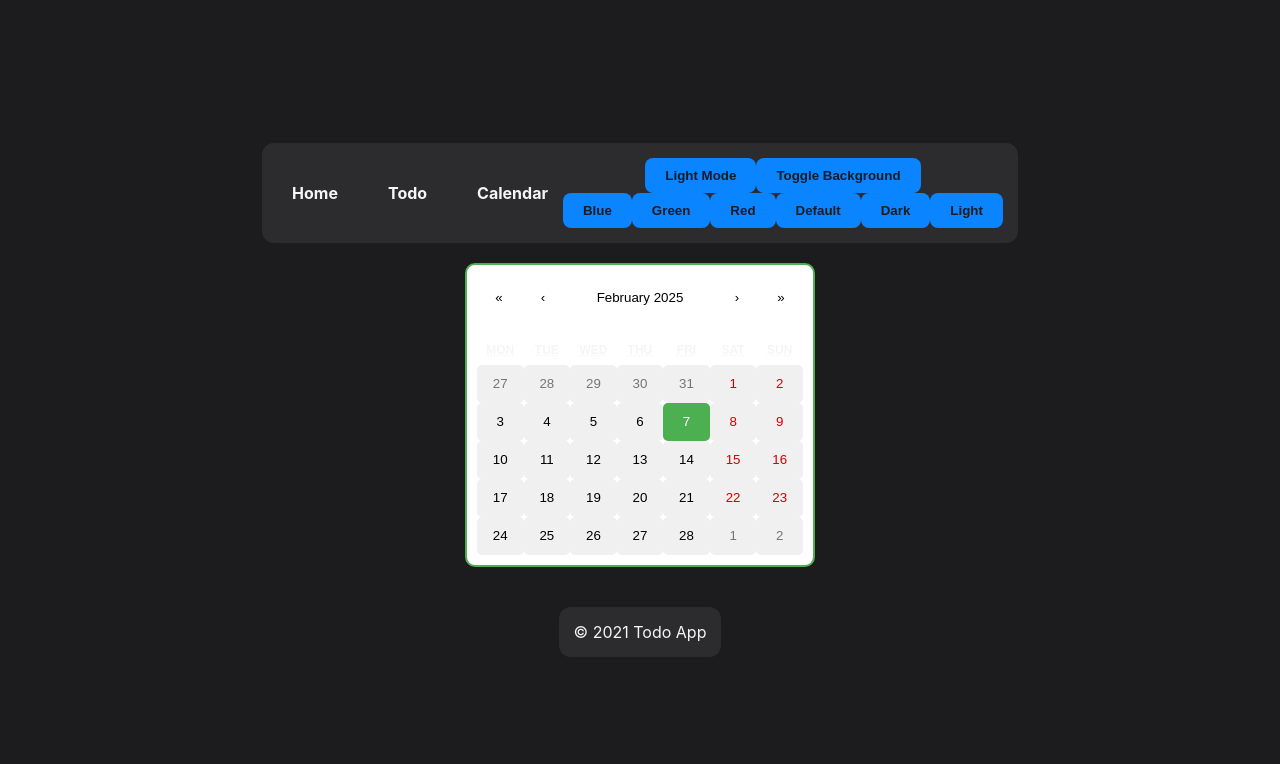
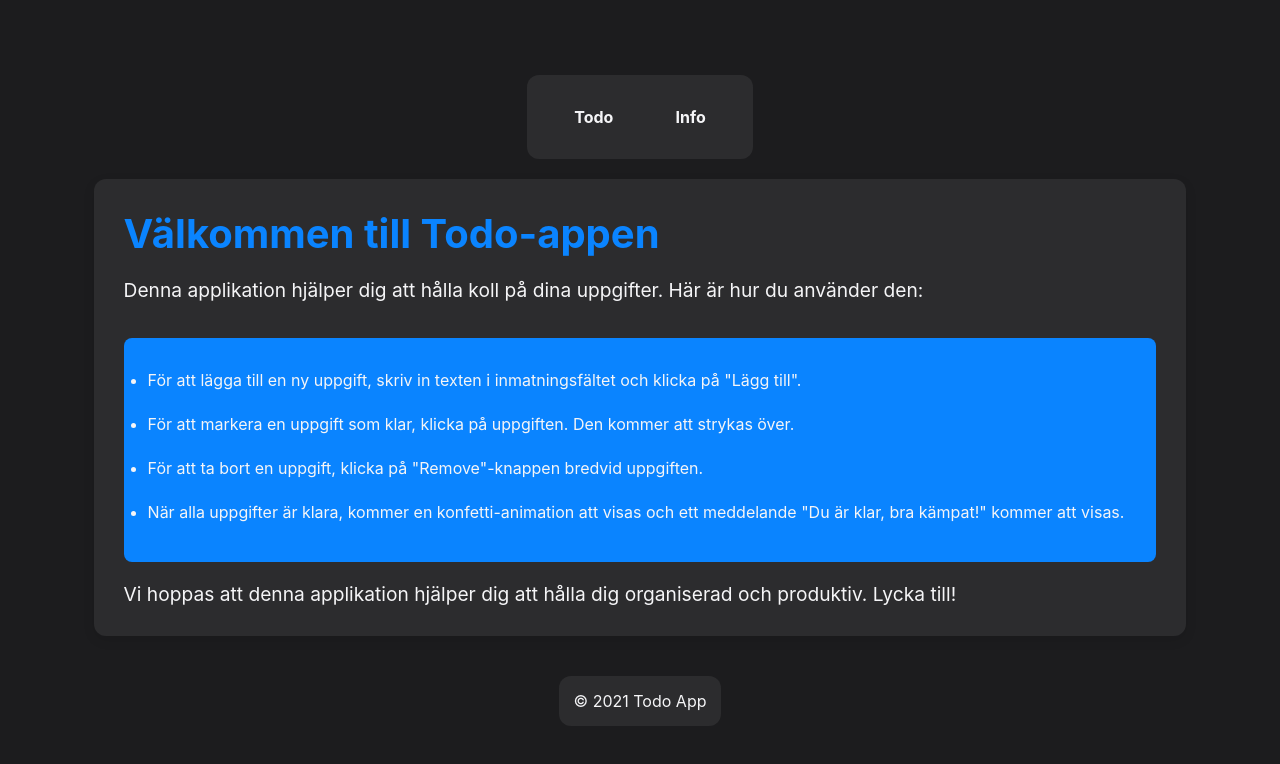
Before and after one commit to mybrindesjo/myTodoApp, a React (Vite) app in the folder TodoApp/: page /info in a window 1280 px wide. Shown: the top 764 px of the page. Built offline with nearby package versions, Linux system fonts and the light colour scheme; a web font is replaced by a local one.

Commit message:
New changes 13-02-2025

```diff
--- a/TodoApp/package.json
+++ b/TodoApp/package.json
@@ -12,6 +12,7 @@
   "dependencies": {
     "react": "^19.0.0",
     "react-calendar": "^5.1.0",
+    "react-confetti": "^6.2.2",
     "react-dom": "^19.0.0",
     "react-router-dom": "^7.1.5",
     "router-dom": "^3.0.1"
--- a/TodoApp/src/App.jsx
+++ b/TodoApp/src/App.jsx
@@ -2,54 +2,22 @@ import React, { useState } from 'react';
 import { BrowserRouter as Router, Routes, Route } from 'react-router-dom';
 import Footer from './components/Footer';
 import Navbar from './components/Navbar';
-import Home from './pages/Home';
+import Info from './pages/Info';
 import Todo from './pages/Todo';
-import CalendarPage from './pages/CalendarPage';
-import CalendarComponent from './components/Calender';
 
 import './index.css';
 
 function App() {
     const [date, setDate] = useState(new Date());
-    const [isDarkTheme, setIsDarkTheme] = useState(true);
-    const [isBackgroundImage, setIsBackgroundImage] = useState(false);
-    const [themeColor, setThemeColor] = useState('blue');
-    const [backgroundColor, setBackgroundColor] = useState('default');
-
-    const toggleTheme = () => {
-        setIsDarkTheme(!isDarkTheme);
-    };
-
-    const toggleBackground = () => {
-        setIsBackgroundImage(!isBackgroundImage);
-    };
-
-    const changeThemeColor = (color) => {
-        setThemeColor(color);
-    };
-
-    const changeBackgroundColor = (color) => {
-        setBackgroundColor(color);
-    };
 
     return (
         <Router>
-            <Navbar
-                toggleTheme={toggleTheme}
-                isDarkTheme={isDarkTheme}
-                toggleBackground={toggleBackground}
-                changeThemeColor={changeThemeColor}
-                changeBackgroundColor={changeBackgroundColor}
-            />
-            <div className={`${isDarkTheme ? 'dark-theme' : 'light-theme'} ${isBackgroundImage ? 'background-image' : ''} ${themeColor}-theme ${backgroundColor}-background`}>
+            <Navbar />
                 <Routes>
-                    <Route path="/" element={<Home />} />
-                    <Route path="/home" element={<Home />} />
+                    <Route path="/" element={<Todo />} />
+                    <Route path="/info" element={<Info />} />
                     <Route path="/todo" element={<Todo />} />
-                    <Route path="/calendar" element={<CalendarPage />} />
                 </Routes>
-                <CalendarComponent date={date} setDate={setDate} />
-            </div>
             <Footer />
         </Router>
     );
--- a/TodoApp/src/components/Calender.css
+++ /dev/null
@@ -1,18 +0,0 @@
-.custom-calendar {
-  /* Add your custom styles here */
-  border: 2px solid #4CAF50;
-  border-radius: 10px;
-  padding: 10px;
-}
-
-.custom-calendar .react-calendar__tile {
-  /* Style for individual date tiles */
-  background-color: #f0f0f0;
-  border-radius: 5px;
-}
-
-.custom-calendar .react-calendar__tile--active {
-  /* Style for the selected date */
-  background-color: #4CAF50;
-  color: white;
-}
--- a/TodoApp/src/components/Calender.jsx
+++ /dev/null
@@ -1,8 +0,0 @@
-import Calendar from "react-calendar";
-import './Calender.css'; // Import the CSS file for custom styles
-
-const CalendarComponent = ({ date, setDate }) => (
-  <Calendar onChange={setDate} value={date} className="custom-calendar mb-4" />
-);
-
-export default CalendarComponent;
--- a/TodoApp/src/components/Navbar.jsx
+++ b/TodoApp/src/components/Navbar.jsx
@@ -1,30 +1,13 @@
 import React from 'react';
 import { Link } from 'react-router-dom';
 
-const Navbar = ({ toggleTheme, isDarkTheme, toggleBackground, changeThemeColor, changeBackgroundColor }) => {
+const Navbar = () => {
   return (
     <nav className='navbar'>
         <ul className='nav-list'>
-            <li><Link to='/home' className='nav-link'>Home</Link></li>
             <li><Link to='/todo' className='nav-link'>Todo</Link></li>
-            <li><Link to='/calendar' className='nav-link'>Calendar</Link></li>
+            <li><Link to='/info' className='nav-link'>Info</Link></li>
         </ul>
-        <div>
-            <button onClick={toggleTheme} className='theme-toggle-btn'>
-                {isDarkTheme ? 'Light Mode' : 'Dark Mode'}
-            </button>
-            <button onClick={toggleBackground} className='background-toggle-btn'>
-                Toggle Background
-            </button>
-            <div className='color-buttons'>
-                <button onClick={() => changeThemeColor('blue')} className='color-btn blue'>Blue</button>
-                <button onClick={() => changeThemeColor('green')} className='color-btn green'>Green</button>
-                <button onClick={() => changeThemeColor('red')} className='color-btn red'>Red</button>
-                <button onClick={() => changeBackgroundColor('default')} className='color-btn default'>Default</button>
-                <button onClick={() => changeBackgroundColor('dark')} className='color-btn dark'>Dark</button>
-                <button onClick={() => changeBackgroundColor('light')} className='color-btn light'>Light</button>
-            </div>
-        </div>
     </nav>
   );
 }
--- a/TodoApp/src/index.css
+++ b/TodoApp/src/index.css
@@ -22,6 +22,8 @@ body {
     justify-content: center;
     align-items: center;
     min-height: 100vh;
+    padding: 2rem;
+
 }
 
 .container {
@@ -36,11 +38,11 @@ body {
 .navbar {
     background-color: #2c2c2e;
     color: #f5f5f7;
-    padding: 15px;
+    padding: 2rem;
     text-align: center;
     border-radius: 12px;
     display: flex;
-    justify-content: space-between;
+    justify-content: space-evenly;
     align-items: center;
 }
 
@@ -58,21 +60,7 @@ body {
 .nav-list {
     list-style-type: none;
     display: flex;
-    gap: 20px;
-}
-
-.theme-toggle-btn, .background-toggle-btn, .color-btn {
-    padding: 10px 20px;
-    background: #0a84ff;
-    border: none;
-    border-radius: 8px;
-    color: #1c1c1e;
-    cursor: pointer;
-    font-weight: 700;
-}
-
-.theme-toggle-btn:hover, .background-toggle-btn:hover {
-    background: #007aff;
+    gap: 2rem;
 }
 
 .text-container {
@@ -84,7 +72,7 @@ body {
     flex-direction: column;
     gap: 20px;
     box-shadow: 0 4px 12px rgba(0, 0, 0, 0.1);
-    text-align: center;
+    text-align: left;
 }
 
 .text-container h1 {
@@ -94,6 +82,16 @@ body {
 
 .text-container p {
     font-size: 1.2em;
+}
+
+.text-container ul {
+    text-align: left;
+    margin-top: 1rem;
+    padding-left: 1.5rem;
+}
+
+.text-container li {
+    margin-bottom: 0.5rem;
 }
 
 .get-started-btn {
@@ -152,6 +150,13 @@ footer {
     justify-content: space-between;
     margin-top: 10px;
     box-shadow: 0 4px 12px rgba(0, 0, 0, 0.1);
+    cursor: pointer;
+    align-items: center;
+}
+
+.todo-item.completed {
+    text-decoration: line-through;
+    opacity: 0.6;
 }
 
 .todo-item button {
@@ -178,37 +183,10 @@ footer {
     color: #f5f5f7;
 }
 
-.light-theme {
-    background-color: #f5f5f7;
-    color: #1c1c1e;
-}
-
 .background-image {
     background-image: url('path/to/your/image.jpg');
     background-size: cover;
     background-position: center;
-}
-
-/* Light theme specific styles */
-.light-theme .navbar {
-    background: #e5e5ea;
-}
-
-.light-theme .text-container {
-    background: #e5e5ea;
-    color: #1c1c1e;
-}
-
-.light-theme .text-container h1 {
-    color: #007aff;
-}
-
-.light-theme .footer {
-    background: #e5e5ea;
-}
-
-.light-theme .todo-item {
-    background: #f2f2f7;
 }
 
 .todo {
@@ -241,29 +219,17 @@ footer {
     font-weight: 700;
 }
 
-.todo-item input[type="checkbox"] {
-    appearance: none;
-    width: 20px;
-    height: 20px;
-    border: 2px solid #0a84ff;
-    border-radius: 4px;
-    background-color: #3a3a3c;
-    cursor: pointer;
-    position: relative;
+.congrats-message {
+    font-size: 2em;
+    color: #0a84ff;
+    margin-top: 20px;
 }
 
-.todo-item input[type="checkbox"]:checked {
+.info-container {
+    display: flex;
+    flex-direction: column;
+    padding: 2rem;
     background-color: #0a84ff;
+    border-radius: 8px;
+    gap: 1rem;
 }
-
-.todo-item input[type="checkbox"]:checked::after {
-    content: '';
-    position: absolute;
-    top: 2px;
-    left: 6px;
-    width: 6px;
-    height: 12px;
-    border: solid #1c1c1e;
-    border-width: 0 2px 2px 0;
-    transform: rotate(45deg);
-}
--- a/TodoApp/src/pages/CalendarPage.jsx
+++ /dev/null
@@ -1,59 +0,0 @@
-import React, { useState } from "react";
-import Calendar from "react-calendar";
-import "react-calendar/dist/Calendar.css";
-
-const CalendarPage = () => {
-  const [date, setDate] = useState(new Date());
-  const [tasks, setTasks] = useState({});
-  const [newTask, setNewTask] = useState("");
-
-  const handleAddTask = () => {
-    if (newTask.trim() === "") return;
-    const dateKey = date.toDateString();
-    setTasks((prevTasks) => ({
-      ...prevTasks,
-      [dateKey]: [...(prevTasks[dateKey] || []), newTask],
-    }));
-    setNewTask("");
-  };
-
-  const handleDeleteTask = (index) => {
-    const dateKey = date.toDateString();
-    setTasks((prevTasks) => {
-      const updatedTasks = [...prevTasks[dateKey]];
-      updatedTasks.splice(index, 1);
-      return { ...prevTasks, [dateKey]: updatedTasks };
-    });
-  };
-
-  return (
-    <div className="flex flex-col items-center p-6 bg-gray-100 min-h-screen">
-      <h1 className="text-2xl font-bold mb-4">📆 Min Kalender</h1>
-      <Calendar onChange={setDate} value={date} className="mb-4" />
-
-      <div className="bg-white p-4 rounded-lg shadow-md w-full max-w-md">
-        <h2 className="text-xl font-semibold mb-2">Uppgifter för {date.toDateString()}</h2>
-        <ul>
-          {(tasks[date.toDateString()] || []).map((task, index) => (
-            <li key={index} className="flex justify-between items-center bg-gray-200 p-2 my-1 rounded">
-              {task}
-              <button onClick={() => handleDeleteTask(index)} className="text-red-500">❌</button>
-            </li>
-          ))}
-        </ul>
-        <div className="mt-4 flex">
-          <input
-            type="text"
-            value={newTask}
-            onChange={(e) => setNewTask(e.target.value)}
-            placeholder="Lägg till uppgift"
-            className="border p-2 flex-grow rounded"
-          />
-          <button onClick={handleAddTask} className="ml-2 bg-blue-500 text-white p-2 rounded">➕</button>
-        </div>
-      </div>
-    </div>
-  );
-};
-
-export default CalendarPage;
--- /dev/null
+++ b/TodoApp/src/pages/Info.jsx
@@ -0,0 +1,19 @@
+import React from 'react';
+
+const Info = () => {
+  return (
+    <section className="text-container">
+      <h1>Välkommen till Todo-appen</h1>
+      <p>Denna applikation hjälper dig att hålla koll på dina uppgifter. Här är hur du använder den:</p>
+        <ul className='info-container'>
+          <li>För att lägga till en ny uppgift, skriv in texten i inmatningsfältet och klicka på "Lägg till".</li>
+          <li>För att markera en uppgift som klar, klicka på uppgiften. Den kommer att strykas över.</li>
+          <li>För att ta bort en uppgift, klicka på "Remove"-knappen bredvid uppgiften.</li>
+          <li>När alla uppgifter är klara, kommer en konfetti-animation att visas och ett meddelande "Du är klar, bra kämpat!" kommer att visas.</li>
+        </ul>
+      <p>Vi hoppas att denna applikation hjälper dig att hålla dig organiserad och produktiv. Lycka till!</p>
+    </section>
+  );
+};
+
+export default Info;
--- a/TodoApp/src/pages/Todo.jsx
+++ b/TodoApp/src/pages/Todo.jsx
@@ -1,6 +1,7 @@
 import React, { useState, useEffect } from 'react';
 import Input from '../components/Input';
 import TodoList from '../components/TodoList';
+import Confetti from 'react-confetti';
 
 const Todo = () => {
   const [todos, setTodos] = useState(() => {
@@ -8,8 +9,11 @@ const Todo = () => {
     return savedTodos ? JSON.parse(savedTodos) : [];
   });
 
+  const [allCompleted, setAllCompleted] = useState(false);
+
   useEffect(() => {
     localStorage.setItem('todos', JSON.stringify(todos));
+    setAllCompleted(todos.length > 0 && todos.every(todo => todo.completed));
   }, [todos]);
 
   const addTodo = (text) => {
@@ -31,11 +35,13 @@ const Todo = () => {
 
   return (
     <>
+      {allCompleted && <Confetti />}
       <section className="text-container">
         <h1>Todo-lista</h1>
         <p>Här kan du skapa en lista över saker du behöver göra.</p>
         <Input addTodo={addTodo} />
         <TodoList todos={todos} toggleTodo={toggleTodo} removeTodo={removeTodo} />
+        {allCompleted && <p className="congrats-message">Du är klar, bra kämpat!</p>}
       </section>
     </>
   );
```
Also changed, not shown: TodoApp/src/components/Input.jsx (+10 -11 lines), TodoApp/src/components/TodoList.jsx (+9 -14 lines), TodoApp/src/pages/Home.jsx (deleted, +0 -15 lines), 1 other file (tests, documents, lock files or other folders).
